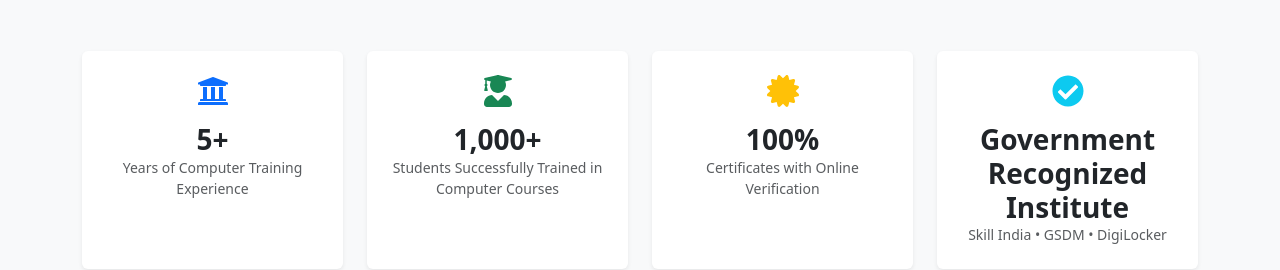
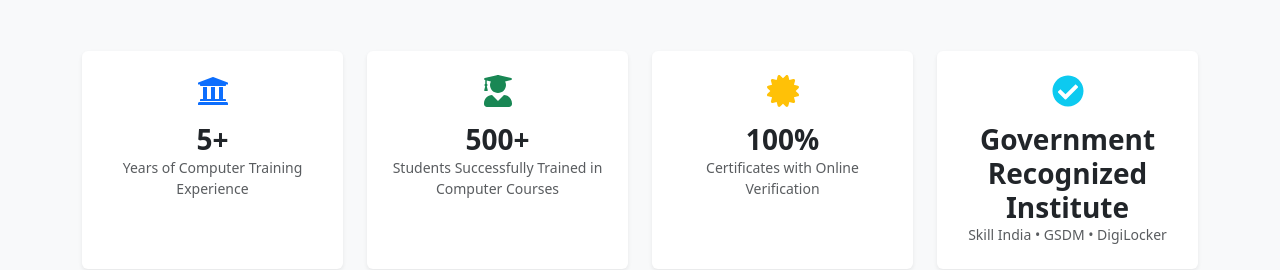
Before and after one commit to vikrambarman/sca-frontend_2.0.0, a React (Vite) app: page / in a window 1280 px wide. Shown: the part 940-1210 px from the top of the page. Built offline with nearby package versions, Linux system fonts and the light colour scheme; no server answers.

Commit message:
Update trained students

```diff
--- a/src/components/home/TrustSection.jsx
+++ b/src/components/home/TrustSection.jsx
@@ -67,7 +67,7 @@ const TrustSection = () => {
                                 aria-hidden="true"
                             />
                             <h3 className="fw-bold mb-0">
-                                <CountUp end={1000} duration={2} />+
+                                <CountUp end={500} duration={2} />+
                             </h3>
                             <p className="small text-muted mb-0">
                                 Students Successfully Trained in Computer Courses
```
